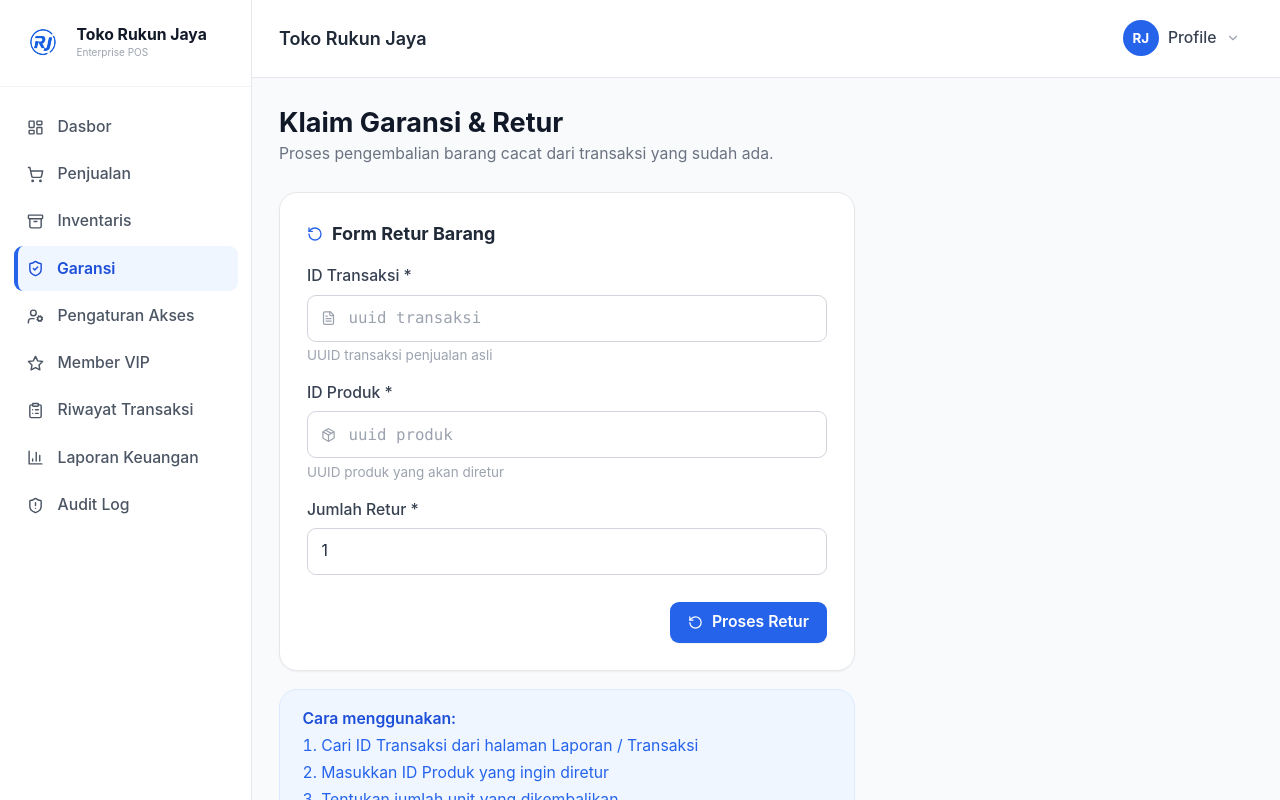
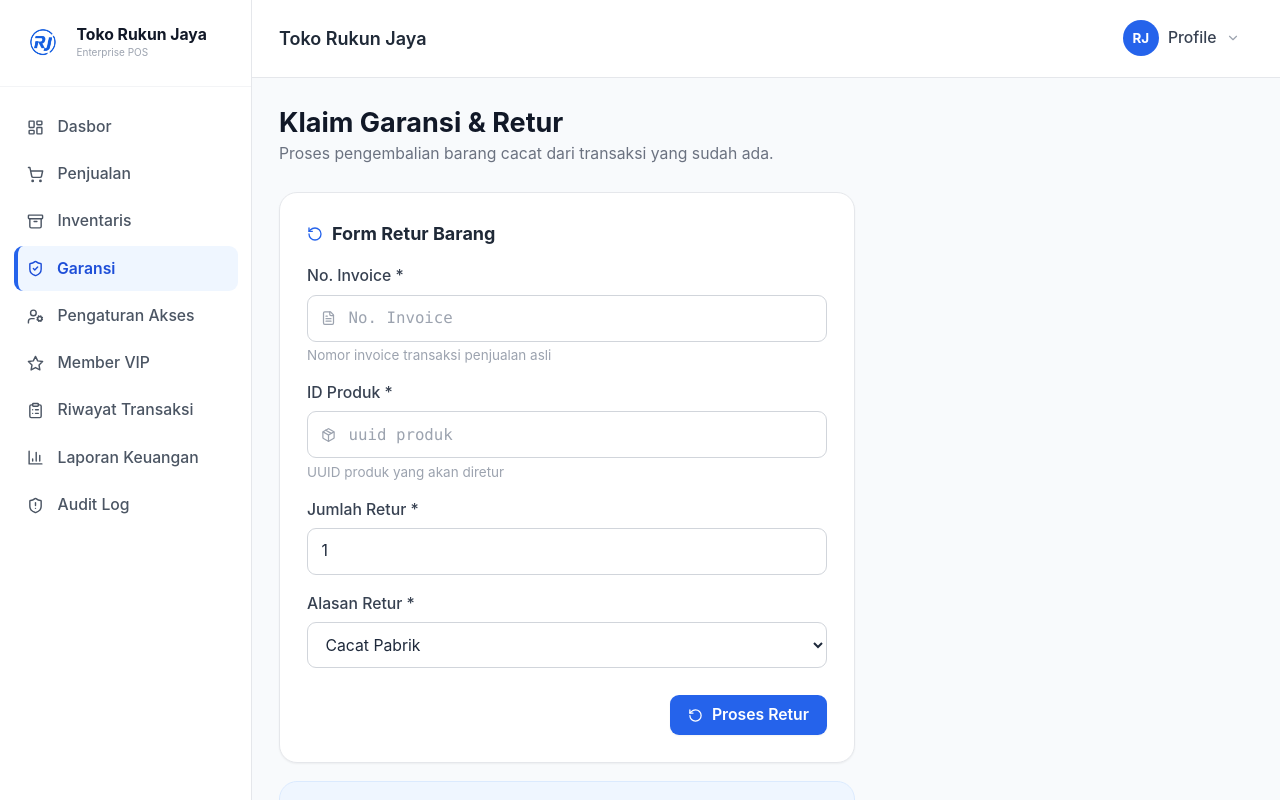
Before and after one commit to PT-Pena-Ungu-Tbk/fe-rukun-jaya, a Next.js app: page /warranty in a window 1280 px wide. Shown: the top 800 px of the page. Built offline with nearby package versions, Linux system fonts and the light colour scheme; no server answers.

Commit message:
feat: update warranty and return handling; add reason for return and modify API request structure

```diff
--- a/src/app/(owner)/pos/page.tsx
+++ b/src/app/(owner)/pos/page.tsx
@@ -276,13 +276,13 @@ export default function POSPage() {
               <table className="data-table">
                 <thead>
                   <tr>
-                    <th>Nama Barang</th><th>Kode SKU</th><th>Rak</th><th>Stok</th><th>Status</th>
+                    <th>Nama Barang</th><th>ID Barang</th><th>Kode SKU</th><th>Rak</th><th>Stok</th><th>Status</th>
                   </tr>
                 </thead>
                 <tbody>
                   {loadingProducts ? (
                     <tr>
-                      <td colSpan={5} className="text-center py-8">
+                      <td colSpan={6} className="text-center py-8">
                         <div className="flex flex-col items-center justify-center gap-2">
                           <Loader2 className="animate-spin text-blue-600" size={20} />
                           <span className="text-xs text-gray-500">Memuat produk...</span>
@@ -291,7 +291,7 @@ export default function POSPage() {
                     </tr>
                   ) : filtered.length === 0 ? (
                     <tr>
-                      <td colSpan={5} className="text-center py-8 text-xs text-gray-400">
+                      <td colSpan={6} className="text-center py-8 text-xs text-gray-400">
                         Produk tidak ditemukan atau belum tersedia.
                       </td>
                     </tr>
@@ -299,6 +299,7 @@ export default function POSPage() {
                     filtered.map((p) => (
                       <tr key={p.id} onClick={() => addToCart(p)} className="cursor-pointer">
                         <td className="text-blue-600 font-medium">{p.name}</td>
+                        <td className="font-mono text-xs text-gray-400 select-all">{p.id}</td>
                         <td className="font-mono text-xs text-gray-500">{p.sku_code}</td>
                         <td className="text-gray-500 text-xs">{p.rack_location ?? "-"}</td>
                         <td className={`font-semibold ${p.current_stock < p.min_stock ? "text-amber-600" : "text-gray-800"}`}>{p.current_stock.toLocaleString("id-ID")}</td>
--- a/src/app/(owner)/warranty/page.tsx
+++ b/src/app/(owner)/warranty/page.tsx
@@ -10,6 +10,7 @@ export default function WarrantyPage() {
   const [transactionId, setTransactionId] = useState("");
   const [productId, setProductId] = useState("");
   const [qty, setQty] = useState(1);
+  const [reason, setReason] = useState("CACAT_PABRIK");
   const [submitting, setSubmitting] = useState(false);
   const [success, setSuccess] = useState(false);
 
@@ -21,15 +22,17 @@ export default function WarrantyPage() {
     setSubmitting(true);
     try {
       await transactionsApi.returnProduct({
-        transaction_id: transactionId,
+        invoice_no: transactionId,
         product_id: productId,
-        quantity_returned: qty,
+        qty: qty,
+        reason: reason,
       });
       toast.success("Retur berhasil diproses!");
       setSuccess(true);
       setTransactionId("");
       setProductId("");
       setQty(1);
+      setReason("CACAT_PABRIK");
       setTimeout(() => setSuccess(false), 4000);
     } catch (err: unknown) {
       const msg = (err as { response?: { data?: { message?: string } } })?.response?.data?.message;
@@ -65,17 +68,17 @@ export default function WarrantyPage() {
 
           <div className="space-y-4">
             <div>
-              <label className="form-label">ID Transaksi *</label>
+              <label className="form-label">No. Invoice *</label>
               <div className="relative">
                 <FileText size={15} className="absolute left-3 top-1/2 -translate-y-1/2 text-gray-400" />
                 <input
                   value={transactionId}
                   onChange={(e) => setTransactionId(e.target.value)}
-                  placeholder="uuid transaksi"
+                  placeholder="No. Invoice"
                   className="form-input pl-9 font-mono text-sm"
                 />
               </div>
-              <p className="text-xs text-gray-400 mt-1">UUID transaksi penjualan asli</p>
+              <p className="text-xs text-gray-400 mt-1">Nomor invoice transaksi penjualan asli</p>
             </div>
 
             <div>
@@ -101,6 +104,20 @@ export default function WarrantyPage() {
                 min={1}
                 className="form-input"
               />
+            </div>
+
+            <div>
+              <label className="form-label">Alasan Retur *</label>
+              <select
+                value={reason}
+                onChange={(e) => setReason(e.target.value)}
+                className="form-select"
+              >
+                <option value="CACAT_PABRIK">Cacat Pabrik</option>
+                <option value="SALAH_KIRIM">Salah Kirim</option>
+                <option value="KUALITAS_TIDAK_SESUAI">Kualitas Tidak Sesuai</option>
+                <option value="LAINNYA">Lainnya</option>
+              </select>
             </div>
           </div>
 
--- a/src/lib/api.ts
+++ b/src/lib/api.ts
@@ -145,14 +145,8 @@ export const transactionsApi = {
   getTransaction: (transactionId: string) =>
     apiClient.get<ApiOk<unknown>>(`/pos/transactions/${transactionId}`).then((r) => r.data),
 
-  /** Legacy return endpoint is not exposed in routes; use warrantyApi for UI claims. */
   returnProduct: (data: ReturnRequest) =>
-    apiClient.post<ApiMsg>("/warranty/claims", {
-      invoice_id: data.transaction_id,
-      item_kode: data.product_id,
-      alasan_retur: "CACAT_PABRIK",
-      qty_diretur: data.quantity_returned,
-    }).then((r) => r.data),
+    apiClient.post<ApiMsg>("/warranty/claims", data).then((r) => r.data),
 
   /** GET /transactions-all */
   getAllTransactions: () =>
--- a/src/types/index.ts
+++ b/src/types/index.ts
@@ -102,9 +102,10 @@ export interface Transaction {
 }
 
 export interface ReturnRequest {
-  transaction_id: string;
+  invoice_no: string;
   product_id: string;
-  quantity_returned: number;
+  qty: number;
+  reason: string;
 }
 
 // ===== FINANCIAL REPORT =====
```
